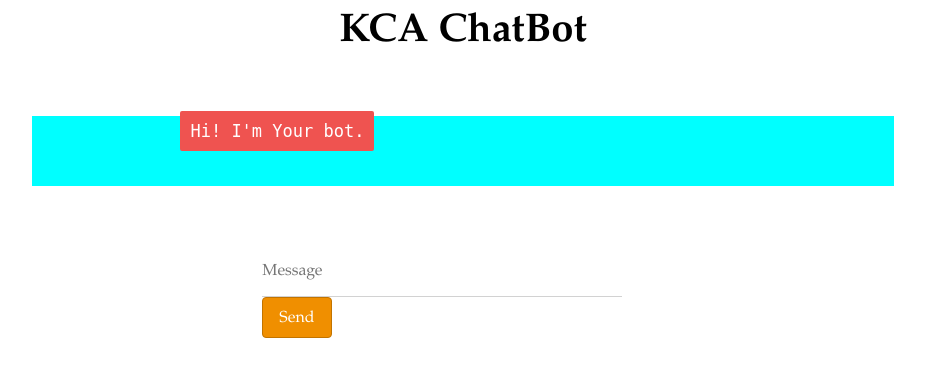
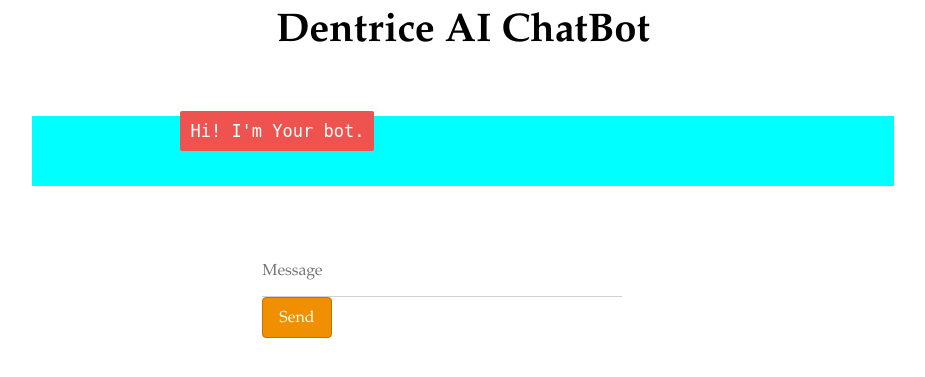
Before and after one commit to mainadennis/An-AI-Chatbot-in-Python-and-Flask, a Flask app: page / in a window 1280 px wide. Shown: the top 377 px of the page, without its empty margins (177-1102 px from the left). Run offline with Flask 2, Linux system fonts and the light colour scheme; parts of the project's set-up code (start-up, migrations or seed data) failed here and were passed over; some libraries are stand-ins or nearby versions.

Commit message:
refractor

```diff
--- a/templates/index.html
+++ b/templates/index.html
@@ -10,7 +10,7 @@
 <body>
     <div class="row">
         <div class="col-md-10 mr-auto ml-auto">
-    <h1>KCA ChatBot</h1>
+    <h1>Dentrice AI ChatBot</h1>
     <form>
         <div id="chatbox">
             <div class="col-md-8 ml-auto mr-auto">
```
